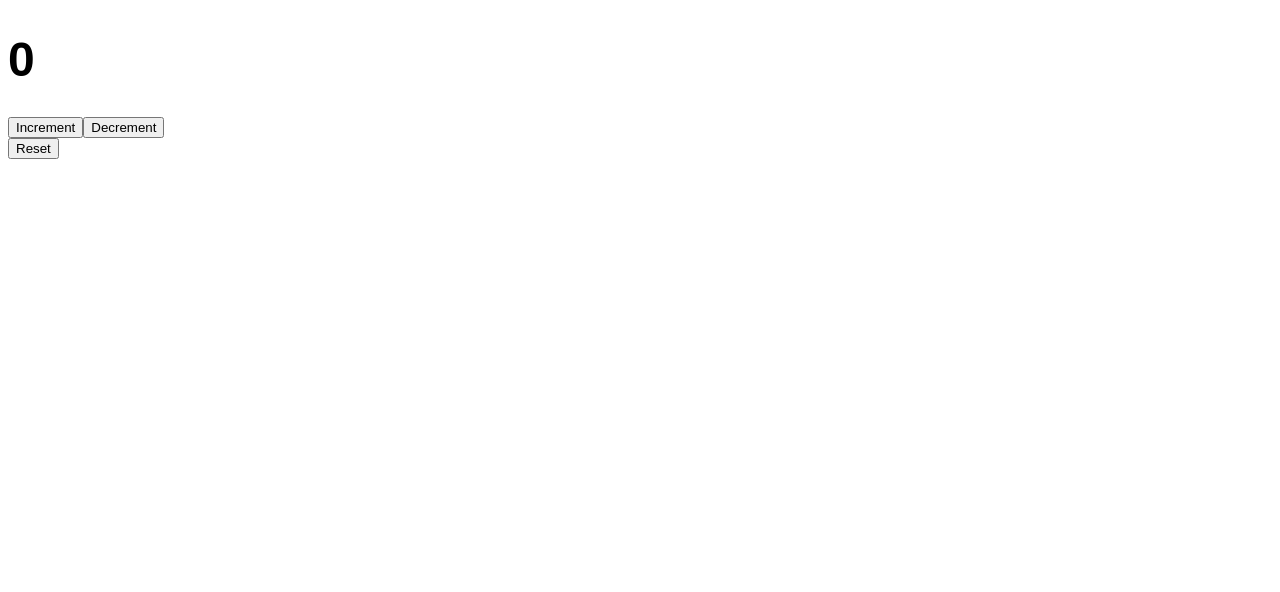
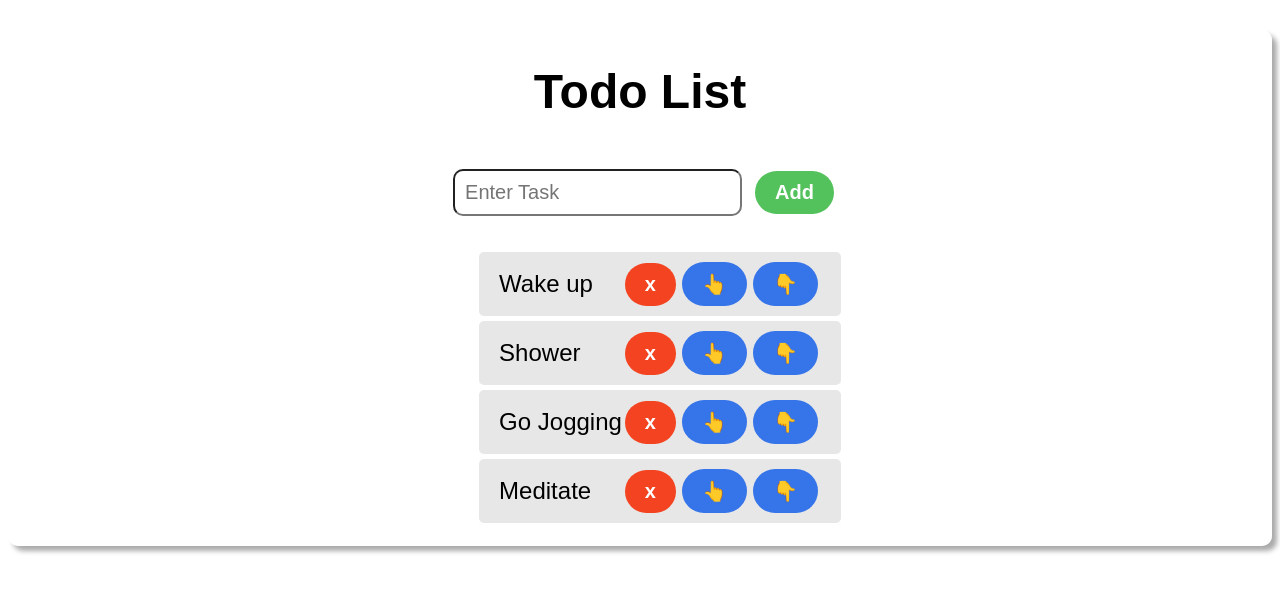
Before and after one commit to AkideweKuseh/courses, a React (Vite) app in the folder react-course/my-react-app/: page / in a window 1280 px wide. Shown: the top 592 px of the page. Built offline with nearby package versions, Linux system fonts and the light colour scheme.

Commit message:
Day 3 update

```diff
--- a/react-course/my-react-app/src/App.jsx
+++ b/react-course/my-react-app/src/App.jsx
@@ -1,9 +1,8 @@
-import Counter from "./Counter.jsx";
-
+import TodoList from "./TodoList.jsx";
 function App() {
   return (
     <div>
-      <Counter />
+      <TodoList/>
     </div>
   );
 }
--- /dev/null
+++ b/react-course/my-react-app/src/TodoList.jsx
@@ -0,0 +1,80 @@
+import { useState } from "react";
+function TodoList() {
+  const [tasks, setTasks] = useState([
+    "Wake up",
+    "Shower",
+    "Go Jogging",
+    "Meditate",
+  ]);
+  const [newTask, setNewTask] = useState("");
+
+  const handleInputChange = (e) => {
+    setNewTask(e.target.value);
+  };
+
+  const addTask = () => {
+    if (newTask.trim() !== "") {
+      setTasks((prevTasks) => [...prevTasks, newTask]);
+      setNewTask("");
+    }
+  };
+
+  const removeTask = (id) => {
+    setTasks((prevTasks) => prevTasks.filter((_, index) => index !== id));
+  };
+
+  const moveTaskUp = (index) => {
+    if (index > 0) {
+      const updatedTasks = [...tasks];
+      [updatedTasks[index], updatedTasks[index - 1]] =
+        [updatedTasks[index - 1], updatedTasks[index]];
+
+      setTasks(updatedTasks);
+    }
+  };
+  const moveTaskDown = (index) => {
+    if (index < tasks.length - 1) {
+        const updatedTasks = [...tasks];
+        [updatedTasks[index], updatedTasks[index + 1]] =
+          [updatedTasks[index + 1], updatedTasks[index]];
+
+        setTasks(updatedTasks);
+      }
+  };
+
+  return (
+    <div className="todo-list">
+      <h1>Todo List</h1>
+      <div>
+        <input
+          type="text"
+          placeholder="Enter Task"
+          value={newTask}
+          onChange={handleInputChange}
+        />
+        <button className="add-button" onClick={addTask}>
+          Add
+        </button>
+      </div>
+
+      <ol>
+        {tasks.map((task, index) => (
+          <li className="list-item" key={index}>
+            <span className="text">{task}</span>{" "}
+            <button className="delete-button" onClick={() => removeTask(index)}>
+              x
+            </button>
+            <button className="move-button" onClick={() => moveTaskUp(index)}>
+              👆
+            </button>
+            <button className="move-button" onClick={() => moveTaskDown(index)}>
+              👇
+            </button>
+          </li>
+        ))}
+      </ol>
+    </div>
+  );
+}
+
+export default TodoList;
--- a/react-course/my-react-app/src/index.css
+++ b/react-course/my-react-app/src/index.css
@@ -131,3 +131,96 @@ input[type="color"] {
   border-radius: 10px;
   margin-bottom: 20px;
 }
+
+.delete {
+  background-color: red;
+  border: none;
+  border-radius: 10px;
+  width: 50px;
+  padding: 5px;
+  color: #fff;
+  cursor: pointer;
+}
+
+.car {
+  list-style: none;
+  padding: 10px;
+  margin-bottom: 5px;
+  font-family: sans-serif;
+}
+
+.todo-list {
+  margin-top: 30px;
+  font-family: Arial, Helvetica, sans-serif;
+  display: flex;
+  flex-direction: column;
+  /* justify-content: center; */
+  align-items: center;
+  text-align: start;
+  border: 2px solid hsla(0, 0%, 100%, 0.539);
+  box-shadow: 5px 5px 5px rgba(0, 0, 0, 0.333);
+  border-radius: 10px;
+}
+
+button {
+  font-size: 1.25rem;
+  font-weight: bold;
+  padding: 10px 20px;
+  margin: 0 3px;
+  color: white;
+  border: none;
+  border-radius: 30px;
+  cursor: pointer;
+  transition: background-color 0.5s ease;
+}
+
+button:hover {
+  transform: translateY(-5px);
+}
+
+.add-button {
+  background-color: hsl(125, 47%, 54%);
+}
+
+.add-button:hover {
+  background-color: hsl(125, 47%, 34%);
+}
+
+.delete-button {
+  background-color: hsl(10, 90%, 54%);
+}
+
+.delete-button:hover {
+  background-color: hsl(10, 90%, 64%);
+}
+
+.move-button {
+  background-color: hsl(219, 80%, 56%);
+}
+
+.move-button:hover {
+  background-color: hsl(219, 80%, 36%);
+}
+
+input[type="text"] {
+  font-size: 1.25rem;
+  padding: 10px;
+  margin: 20px 10px;
+  border-radius: 10px;
+  color: hsla(0, 3%, 6%, 0.671);
+}
+
+li {
+  list-style: none;
+  font-size: 1.5rem;
+  padding: 10px 20px;
+  background-color: hsla(0, 2%, 80%, 0.463);
+  margin-bottom: 5px;
+  border-radius: 5px;
+  display: flex;
+  align-items: center;
+}
+
+.text {
+  flex: 1;
+}
```
Also changed, not shown: react-course/my-react-app/src/MyComponent.jsx (+105 -10 lines).
